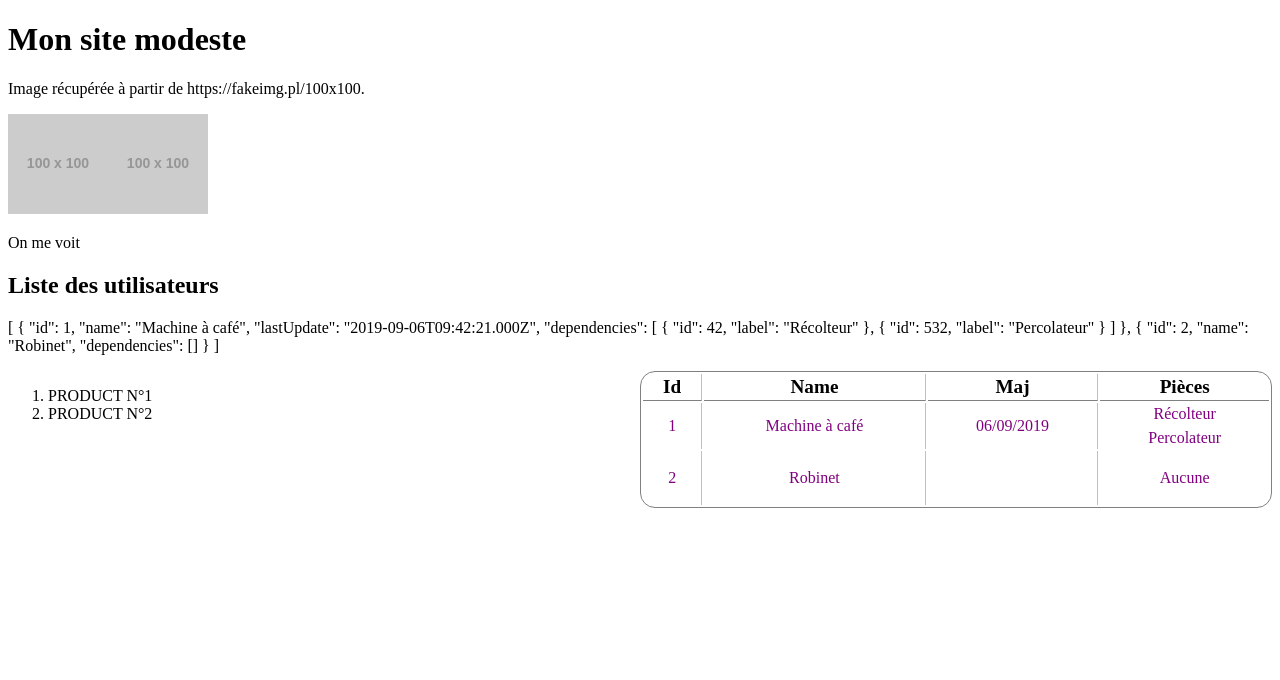
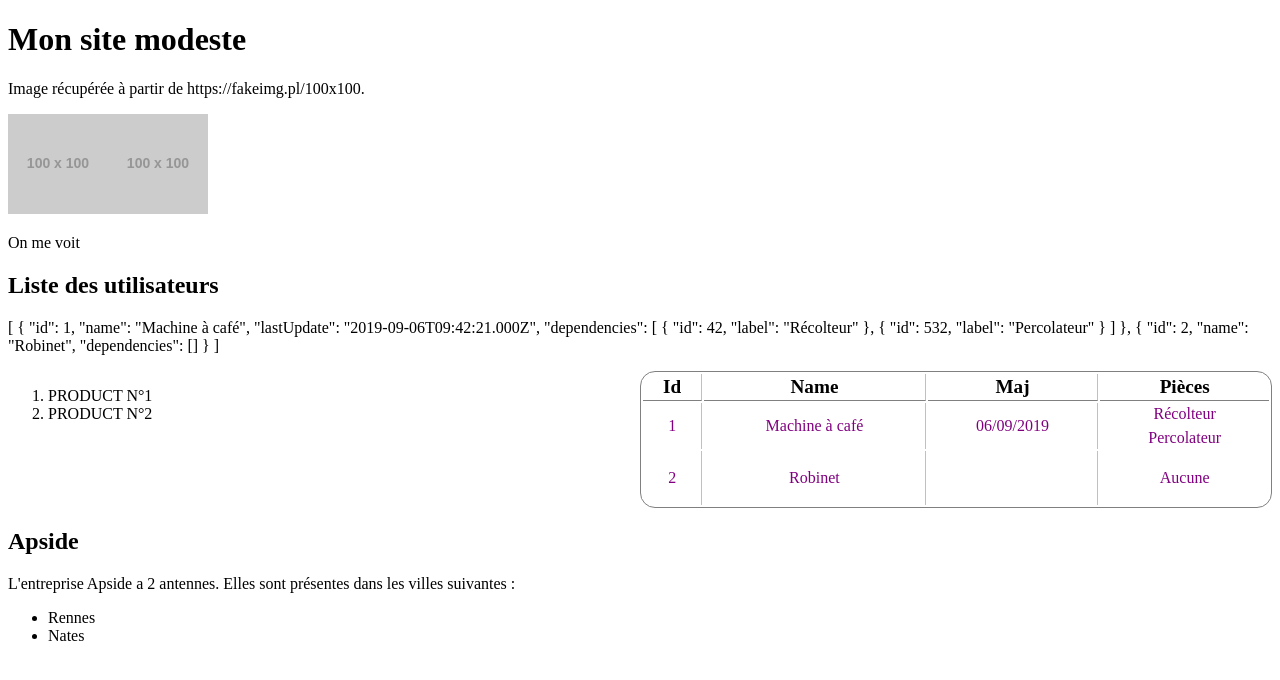
Before and after one commit to jponcy/ang, an Angular app in the folder ang/first/: page / in a window 1280 px wide. Shown: the top 680 px of the page. Built offline with nearby package versions, Linux system fonts and the light colour scheme.

Commit message:
addd first module example

```diff
--- a/ang/first/src/app/app.component.html
+++ b/ang/first/src/app/app.component.html
@@ -13,3 +13,5 @@
 </ng-template>
 
 <app-data-list-async></app-data-list-async>
+
+<app-company-list></app-company-list>
--- a/ang/first/src/app/app.module.ts
+++ b/ang/first/src/app/app.module.ts
@@ -4,6 +4,7 @@ import { NgModule } from '@angular/core';
 
 import { AppComponent } from './app.component';
 import { DataListComponent } from './data-list/data-list.component';
+import { CompanyModule } from './company/company.module';
 
 @NgModule({
   declarations: [
@@ -12,7 +13,8 @@ import { DataListComponent } from './data-list/data-list.component';
     DataListAsyncComponent
   ],
   imports: [
-    BrowserModule
+    BrowserModule,
+    CompanyModule
   ],
   providers: [],
   bootstrap: [AppComponent]
--- /dev/null
+++ b/ang/first/src/app/company/antenna/antenna-list/antenna-list.component.html
@@ -0,0 +1,9 @@
+<p>
+  L'entreprise {{companyName}} a {{antennas.length}} antennes. Elles sont présentes dans les villes suivantes :
+</p>
+
+<ul>
+  <li *ngFor="let a of antennas">
+    {{a.city}}
+  </li>
+</ul>
--- /dev/null
+++ b/ang/first/src/app/company/antenna/antenna-list/antenna-list.component.ts
@@ -0,0 +1,21 @@
+import { Component, OnInit, Input } from '@angular/core';
+
+@Component({
+  selector: 'app-antenna-list',
+  templateUrl: './antenna-list.component.html',
+  styleUrls: ['./antenna-list.component.css']
+})
+export class AntennaListComponent implements OnInit {
+
+  @Input()
+  antennas: any[];
+
+  @Input()
+  companyName: string;
+
+  constructor() { }
+
+  ngOnInit() {
+  }
+
+}
--- /dev/null
+++ b/ang/first/src/app/company/company-list/company-list.component.html
@@ -0,0 +1,5 @@
+<article>
+  <h1>{{company.name}}</h1>
+
+  <app-antenna-list [companyName]="company.name" [antennas]="company.antennas"></app-antenna-list>
+</article>
--- /dev/null
+++ b/ang/first/src/app/company/company-list/company-list.component.ts
@@ -0,0 +1,29 @@
+import { Component, OnInit } from '@angular/core';
+
+@Component({
+  selector: 'app-company-list',
+  templateUrl: './company-list.component.html',
+  styleUrls: ['./company-list.component.css']
+})
+export class CompanyListComponent implements OnInit {
+
+  company: any;
+
+  constructor() { }
+
+  ngOnInit() {
+    // FIXME: Devrait-etre recuperees a partir d'un service (potentiellement api).
+    this.company = {
+      id: 321,
+      name: 'Apside',
+      antennas: [{
+        id: 3214,
+        city: 'Rennes'
+      }, {
+        id: 432,
+        city: 'Nates'
+      }]
+    };
+  }
+
+}
```
Also changed, not shown: ang/first/src/app/company/antenna/antenna.module.ts (added, +12 -0 lines), ang/first/src/app/company/company.module.ts (added, +14 -0 lines), ang/first/src/app/company/antenna/antenna-list/antenna-list.component.css (added), ang/first/src/app/company/company-list/company-list.component.css (added).
